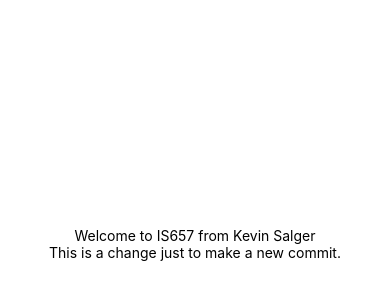
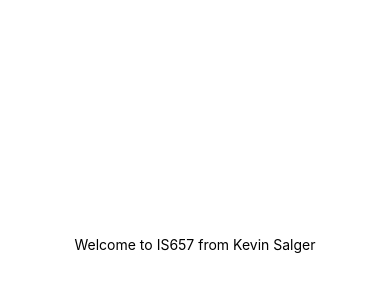
Before and after one commit to Alikev42/hello-world, a React Native app: screen / in a window 390 px wide. Shown: the part 178-478 px from the top of the page. Built offline with nearby package versions, Linux system fonts and the light colour scheme.

Commit message:
KRS HW1v2

```diff
--- a/App.js
+++ b/App.js
@@ -6,7 +6,6 @@ export default function App() {
   return (
     <View style={styles.container}>
       <Text>Welcome to IS657 from Kevin Salger</Text>
-      <Text>This is a change just to make a new commit.</Text>
       <StatusBar style="auto" />
     </View>
   );
```
